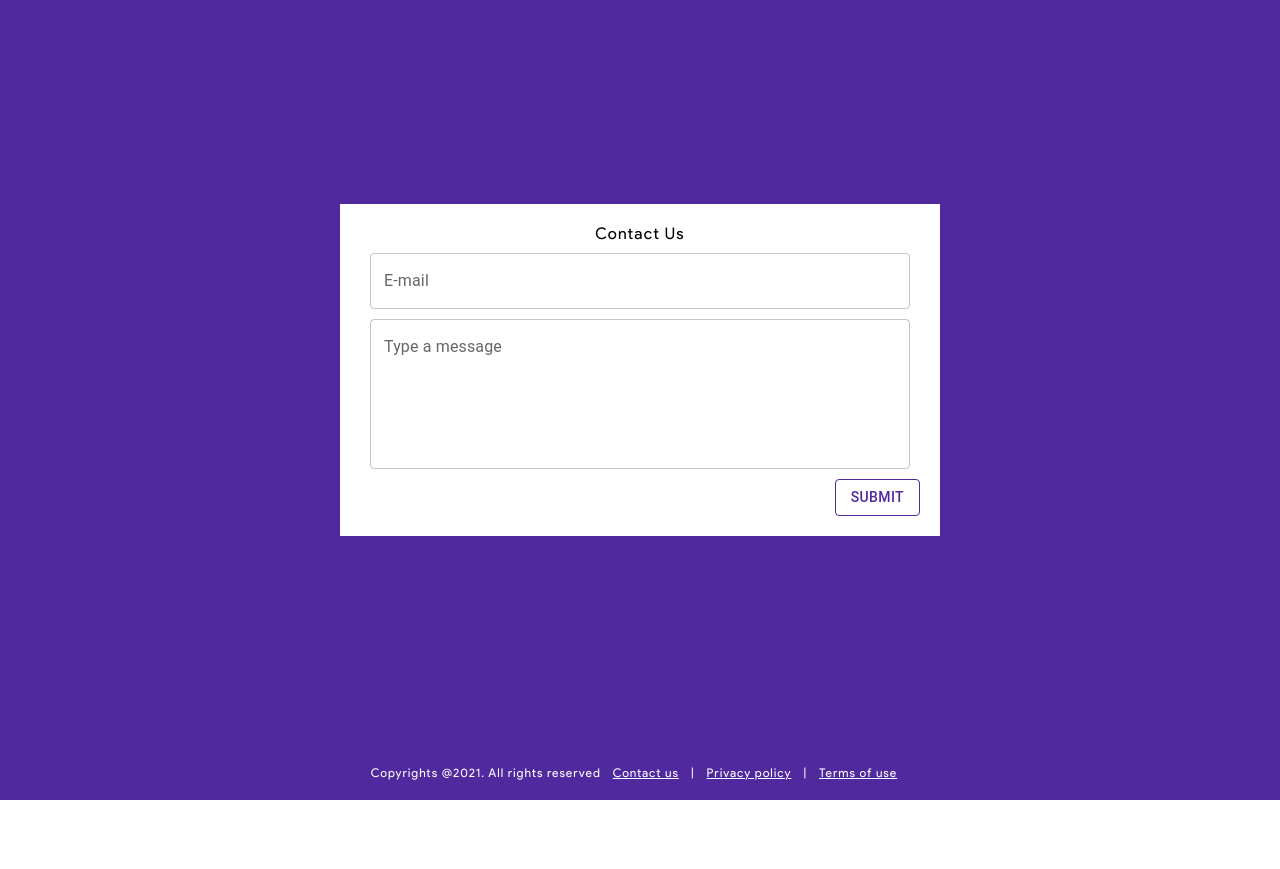
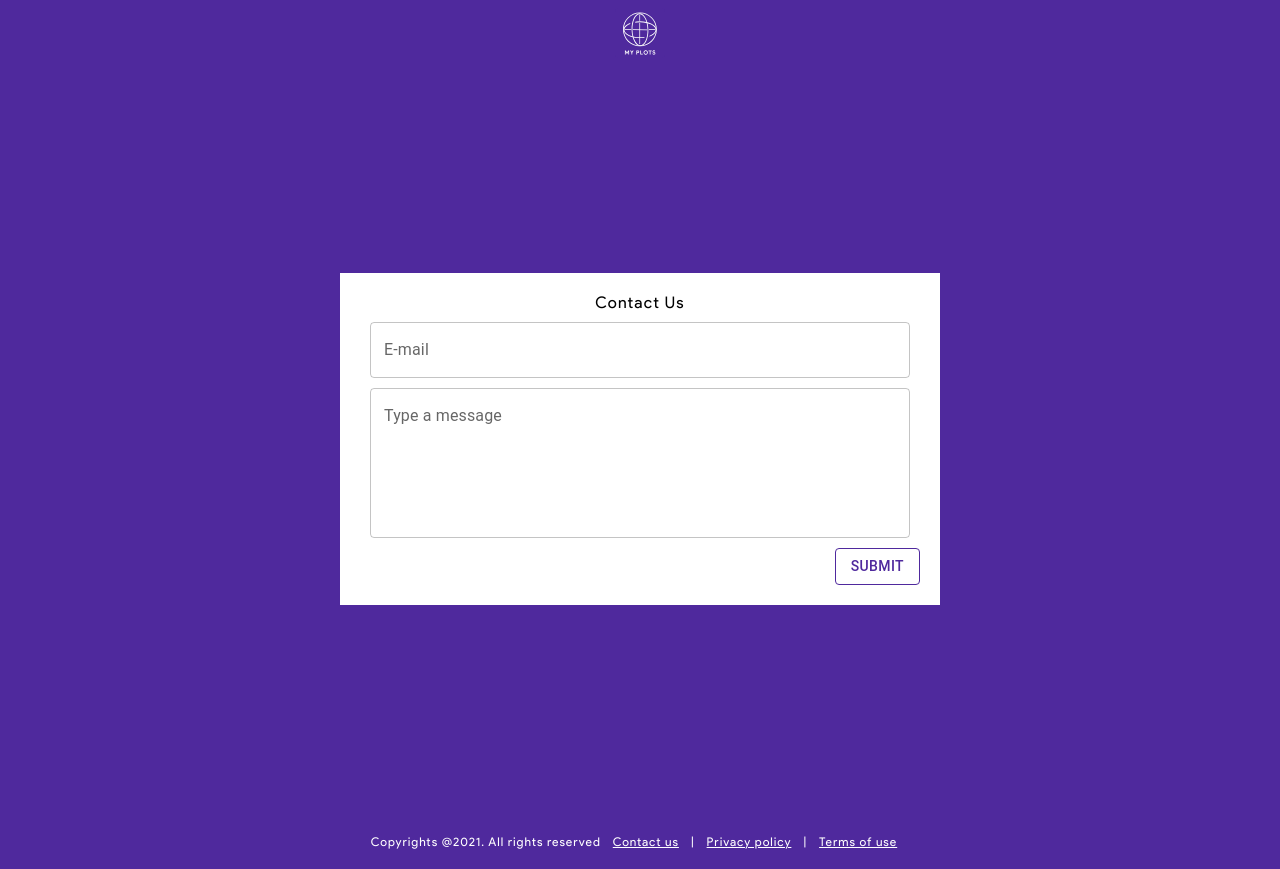
Before and after one commit to ganesh4screenmedia/fourscreen_myplots_website, a React (Create React App) app: page /Contact in a window 1280 px wide. Before the commit the page ends 800 px from the top, so only its background shows below. Built offline with nearby package versions, Linux system fonts and the light colour scheme; no server answers.

Commit message:
Header changes

```diff
--- a/src/Pages/ContactUs/index.js
+++ b/src/Pages/ContactUs/index.js
@@ -1,6 +1,7 @@
 import React, { useEffect, useState } from 'react';
 import Form from '../../shared/ContactUsForm';
 import Footer from '../../shared/Footer';
+import Header from '../../shared/Header';
 import './contactUs.css';
 
 const ContactUs = function () {
@@ -20,13 +21,16 @@ const ContactUs = function () {
   }, []);
 
   return (
-    <div style={{ width, height }} className="contact-us-main-container">
-      <div style={{ height: height - 60 }} className="form-main-container">
-        <div style={{ width: width < 600 ? '300px' : '600px' }} className="form-container">
-          <Form handleOnClose={() => {}} />
+    <div>
+      <div>
+        <Header />
+      </div>
+      <div style={{ height }} className="contact-us-main-container">
+        <div style={{ height: height - 60 }} className="form-main-container">
+          <div style={{ width: width < 600 ? '300px' : '600px' }} className="form-container">
+            <Form handleOnClose={() => {}} />
+          </div>
         </div>
-      </div>
-      <div>
         <Footer />
       </div>
     </div>
--- a/src/Pages/CopyRights/copyRights.css
+++ b/src/Pages/CopyRights/copyRights.css
@@ -78,12 +78,6 @@
     padding: 25px;
   }
 
-  .header {
-    background-color: #9933cc;
-    color: #ffffff;
-    padding: 15px;
-  }
-
   .discover-header {
       text-align: center;
       padding: 15px;
--- a/src/Pages/CopyRights/index.js
+++ b/src/Pages/CopyRights/index.js
@@ -15,11 +15,13 @@ import connect from '../../assests/images/connect.png';
 import experince from '../../assests/images/experince.png';
 import QR from '../../assests/images/QR.svg';
 import Footer from '../../shared/Footer';
+import Header from '../../shared/Header';
 
 const CopyRight = function () {
   return (
     <div>
       <div className="main-container">
+        <Header />
         <div className="row" style={{ padding: 10 }}>
           <div className="col-1 col-s-1">
             <h1>Plan a plot</h1>
--- a/src/Router/index.js
+++ b/src/Router/index.js
@@ -1,6 +1,6 @@
 import React from 'react';
 // eslint-disable-next-line import/no-extraneous-dependencies
-import { Route, Routes } from 'react-router';
+import { Route, Routes, Navigate } from 'react-router';
 import ContactUs from '../Pages/ContactUs';
 import CopyRight from '../Pages/CopyRights';
 import Privacy from '../Pages/PrivacyPolicy';
@@ -14,6 +14,7 @@ const Router = function () {
         <Route path="/Privacy" element={<Privacy />} />
         <Route path="/Terms" element={<Privacy />} />
         <Route path="/Contact" element={<ContactUs />} />
+        <Route path="*" element={<Navigate to="/" />} />
       </Routes>
     </div>
   );
--- /dev/null
+++ b/src/shared/Header/header.css
@@ -0,0 +1,15 @@
+.header {
+    text-align: center;
+    color: white;
+    padding: 8px;
+    font-size: 12px;
+    background-color: #4F299D;
+    display: flex;
+    justify-content: center;
+    align-items: center;
+}
+.contact-us {
+    padding: 12px;
+    text-decoration-line: underline;
+    cursor: pointer;
+  }
--- /dev/null
+++ b/src/shared/Header/index.js
@@ -0,0 +1,24 @@
+/* eslint-disable jsx-a11y/no-static-element-interactions */
+/* eslint-disable jsx-a11y/click-events-have-key-events */
+import React from 'react';
+import { useNavigate } from 'react-router-dom';
+import './header.css';
+import AppIcon from '../../assests/images/appIcon.svg';
+
+const Header = function () {
+  const navigate = useNavigate();
+
+  const onIconClick = () => {
+    navigate('/');
+  };
+
+  return (
+    <div className="header">
+      <div onClick={onIconClick}>
+        <img src={AppIcon} alt="app_icon" width="50px" height="50px" />
+      </div>
+    </div>
+  );
+};
+
+export default Header;
```
Also changed, not shown: src/assests/images/appIcon.svg (added).
